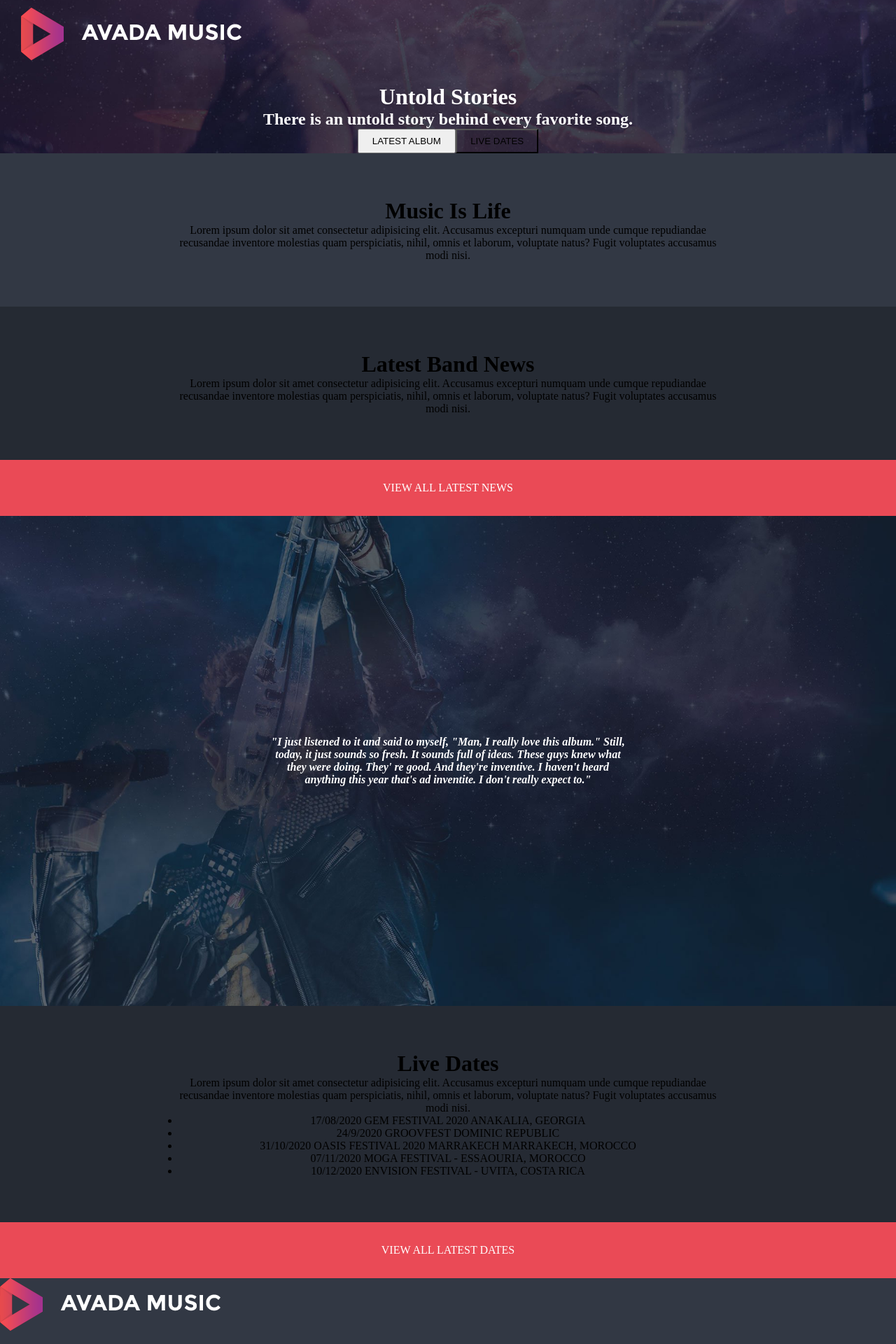
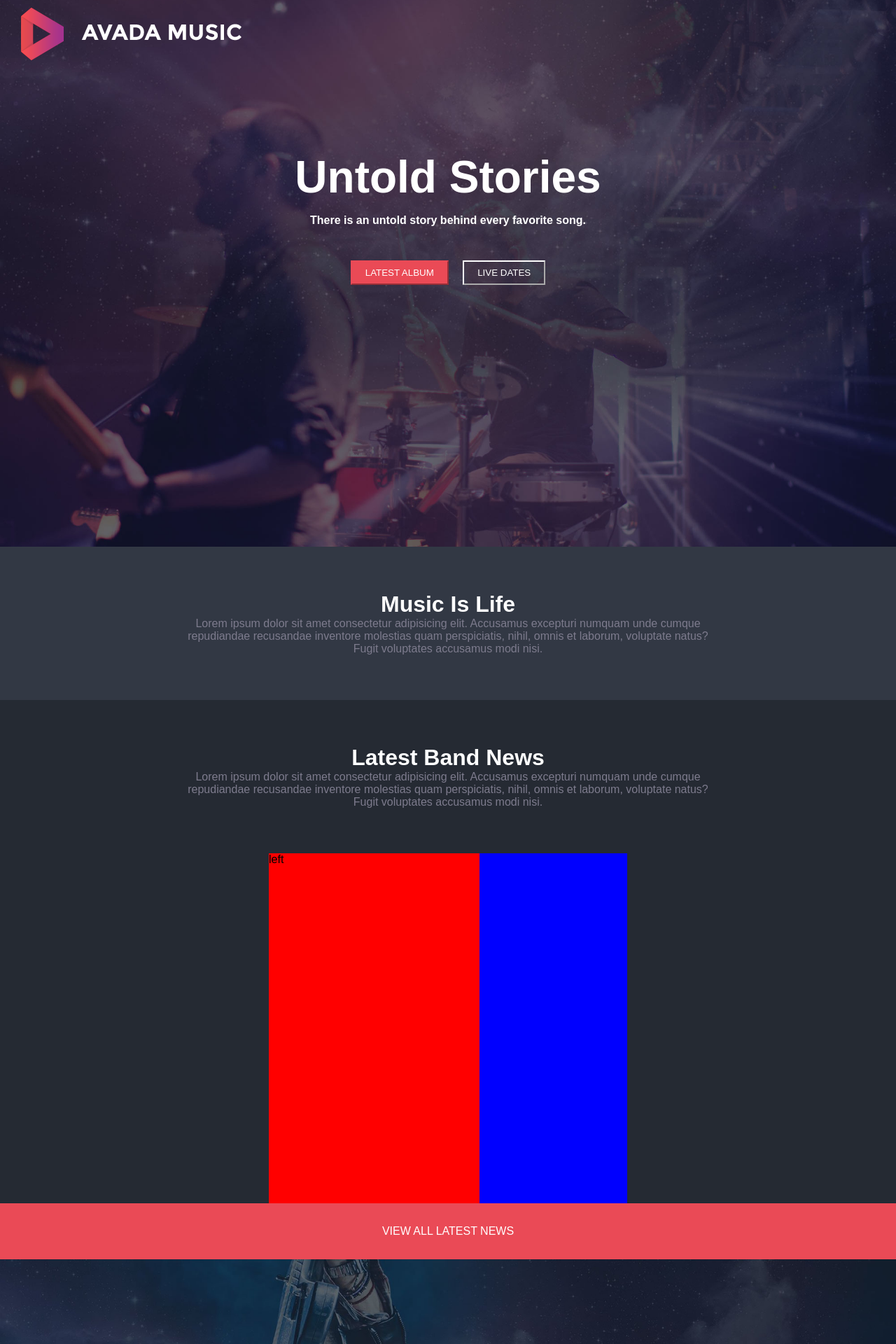
Before and after one commit to SimoneCorona/proj-html-vuejs, a Vue app: page / in a window 1280 px wide. Shown: the part 19-1939 px from the top of the page at 70% size. Built offline with nearby package versions, Linux system fonts and the light colour scheme.

Commit message:
added font awersome, some refactoring, some placeholder section

```diff
--- a/package.json
+++ b/package.json
@@ -14,6 +14,7 @@
   "devDependencies": {
     "@babel/core": "^7.12.16",
     "@babel/eslint-parser": "^7.12.16",
+    "@fortawesome/fontawesome-free": "^6.1.1",
     "@vue/cli-plugin-babel": "~5.0.0",
     "@vue/cli-plugin-eslint": "~5.0.0",
     "@vue/cli-service": "~5.0.0",
--- a/src/components/MyFooter.vue
+++ b/src/components/MyFooter.vue
@@ -5,20 +5,18 @@
           <img src="../assets/img/avada-music-logo.png" alt="">
         </div>
         <div>
-          <ul>
-            <li></li>
-          </ul>
+
         </div>
     </div>
 
     <div class="down-footer">
        <div>
-
+          <p>Copyright 2012 -2020 |</p>
+          <p>AVADA THEME BY THEMEFUSION |</p>
+          <p>ALL RIGHTS RESERVED |</p>
+          <p>POWERED BY WORDPRESS</p>
         </div>
         <div>
-          <ul>
-            <li></li>
-          </ul>
         </div>
     </div>
   </footer>
@@ -32,11 +30,21 @@ export default {
 
 <style scoped lang="scss">
 @import "../style/variable.scss";
+@import '~@fortawesome/fontawesome-free/css/all.min.css';
 
 .upper-footer {
   background-color: $brand-primary-bg-light-color;
+  padding: 30px;
 }
 .down-footer {
   background-color: $brand-primary-bg-color;
+  height: 80px;
+  line-height: 80px;
+
+  p {
+    display: inline-block;
+    color: #7D7B8D;
+    margin-right: 4px;
+  }
 }
 </style>
--- a/src/components/MyHeader.vue
+++ b/src/components/MyHeader.vue
@@ -26,15 +26,15 @@ export default {
 </script>
 
 <style scoped lang="scss">
-
+@import "../style/variable.scss";
 
     header{
         background-image: url(../assets/img/home_slider.jpg);
         background-repeat: no-repeat;
         background-size: cover;
         background-position: center;
-        width: 100%;
         color: white;
+        height: 100vh;
 
         .container-logo {
             padding: 30px;
@@ -42,12 +42,32 @@ export default {
         .header-content {
             text-align: center;
 
+            h1 h2 {
+                color: white;
+            }
+            h1 {
+                margin-top: 6rem;
+                font-size: 4rem;
+            }
+            h2 {
+                margin-top: 1rem;
+                font-size: medium;
+            }
             .buttons {
+                margin: 3rem 0;
+
                 button {
                     padding: 0.5rem 1.2rem;
+                    margin: 0 10px;
+                    color: white;
+                }
+                .red-btn {
+                    background-color: $brand-primary-btn-color;
+                    border-color: $brand-primary-btn-color;
                 }
                 .transparent-btn {
                     background-color: transparent;
+                    border-color: white;
                 }
             }
         }
--- a/src/components/MyMain.vue
+++ b/src/components/MyMain.vue
@@ -1,12 +1,12 @@
 <template>
   <main>
-      <div class="bg-light-container">
+      <div class="bg light-container">
         <h1>Music Is Life</h1>
         <div class="divider"></div>
         <p>Lorem ipsum dolor sit amet consectetur adipisicing elit. Accusamus excepturi numquam unde cumque repudiandae recusandae inventore molestias quam perspiciatis, nihil, omnis et laborum, voluptate natus? Fugit voluptates accusamus modi nisi.</p>
     </div>
 
-    <div class="bg-dark-container">
+    <div class="bg dark-container">
         <h1>Latest Band News</h1>
         <div class="divider"></div>
         <p>Lorem ipsum dolor sit amet consectetur adipisicing elit. Accusamus excepturi numquam unde cumque repudiandae recusandae inventore molestias quam perspiciatis, nihil, omnis et laborum, voluptate natus? Fugit voluptates accusamus modi nisi.</p>
@@ -14,7 +14,17 @@
 
     <div class="banner">
       <div class="container">
+        <div class="col-left">
+          left
+        </div>
+        <div class="col-right">
+          <div class="card">
 
+          </div>
+          <div class="card">
+
+          </div>
+        </div>
       </div>
     </div>
 
@@ -29,7 +39,7 @@
       </div>
     </div>
 
-    <div class="bg-dark-container">
+    <div class="bg dark-container">
         <h1>Live Dates</h1>
         <div class="divider"></div>
         <p>Lorem ipsum dolor sit amet consectetur adipisicing elit. Accusamus excepturi numquam unde cumque repudiandae recusandae inventore molestias quam perspiciatis, nihil, omnis et laborum, voluptate natus? Fugit voluptates accusamus modi nisi.</p>
@@ -86,16 +96,53 @@ export default {
 
 <style scoped lang="scss">
 @import "../style/variable.scss";
+@import "../style/common.scss";
 
-    .bg-light-container {
-        background-color: $brand-primary-bg-light-color;
+
+    .bg {
         padding: 5% 20%;
         text-align: center;
+
+        h1 {
+          color: white;
+        }
+        p {
+          color: #7D7B8D;
+        }
     }
-    .bg-dark-container {
+    .light-container {
+        background-color: $brand-primary-bg-light-color;
+    }
+    .dark-container {
         background-color: $brand-primary-bg-color;
-        padding: 5% 20%;
-        text-align: center;
+
+        ul li {
+          color: $brand-primary-btn-color;
+          background-color: $brand-primary-bg-light-color;
+          padding: 5px;
+          margin: 10px 0;
+          text-align: start;
+          list-style: none;
+        }
+    }
+    .banner {
+      .container {
+        display: flex;
+        height: 500px;
+        background-color: $brand-primary-bg-color;
+        padding: 0 30%;
+
+        .col-left {
+          height: 100%;
+          width: 100%;
+          background-color: red;
+        }
+        .col-right {
+          height: 100%;
+          width: 70%;
+          background-color: blue;
+        }
+      }
     }
     .red-container {
       text-align: center;
@@ -108,6 +155,7 @@ export default {
         color: white;
       }
     }
+
     .jumbotron {
       background-image: url(../assets/img/home-testimonial-parallax.jpg);
       height: 700px;
--- a/src/style/common.scss
+++ b/src/style/common.scss
@@ -3,3 +3,7 @@
     padding: 0;
     box-sizing: border-box;
 }
+
+html {
+    font-family: Arial, Helvetica, sans-serif;
+}
```
Also changed, not shown: 1 other file (tests, documents, lock files or other folders).
